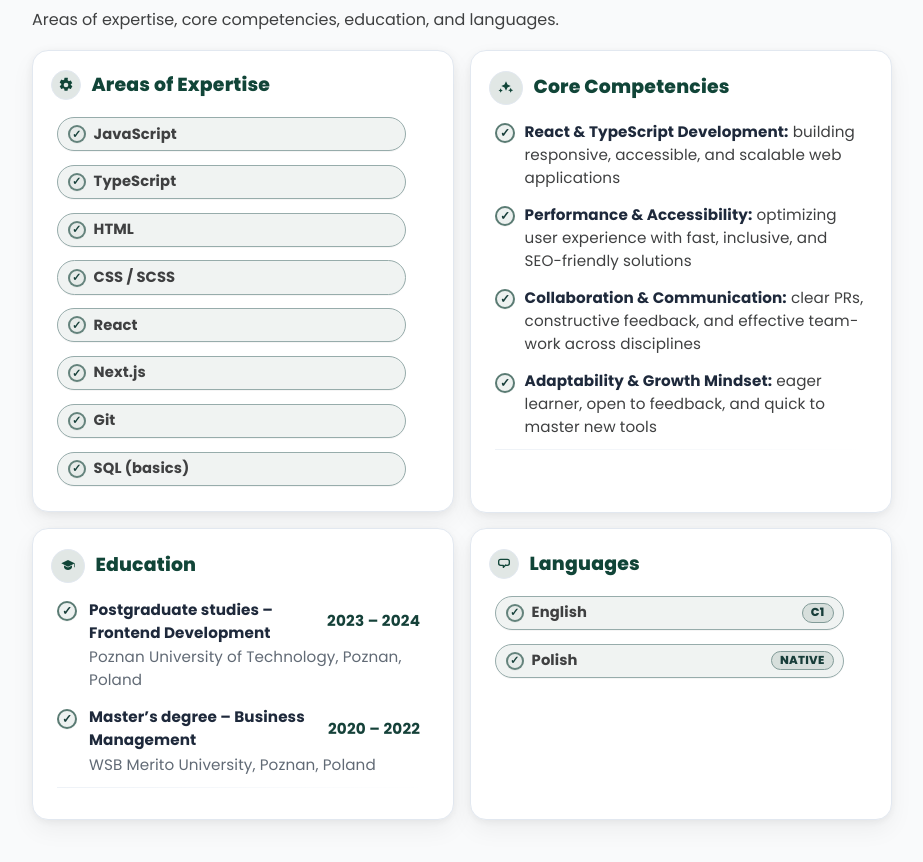
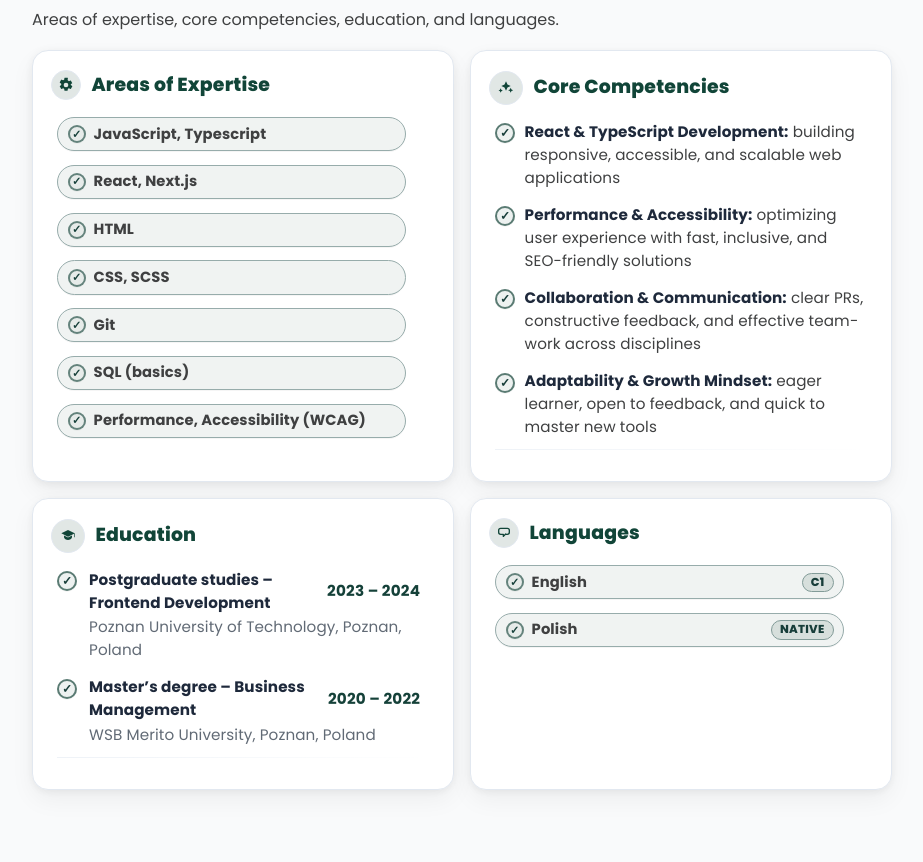
Before and after one commit to GrazynaDachtera/grazynadachtera, a Next.js app: page / in a window 1280 px wide. Shown: the part 3469-4331 px from the top of the page, without its empty margins (178-1101 px from the left). Built offline with nearby package versions, Linux system fonts and the light colour scheme.

Commit message:
added skills

```diff
--- a/src/components/Body/AreasOfExpertise/AreasOfExpertise.tsx
+++ b/src/components/Body/AreasOfExpertise/AreasOfExpertise.tsx
@@ -4,14 +4,13 @@ import React from "react";
 import "./AreasOfExpertise.scss";
 
 const SKILLS = [
-  "JavaScript",
-  "TypeScript",
+  "JavaScript, Typescript",
+  "React, Next.js",
   "HTML",
-  "CSS / SCSS",
-  "React",
-  "Next.js",
+  "CSS, SCSS",
   "Git",
   "SQL (basics)",
+  "Performance, Accessibility (WCAG)",
 ] as const;
 
 export default function AreasOfExpertise() {
```
